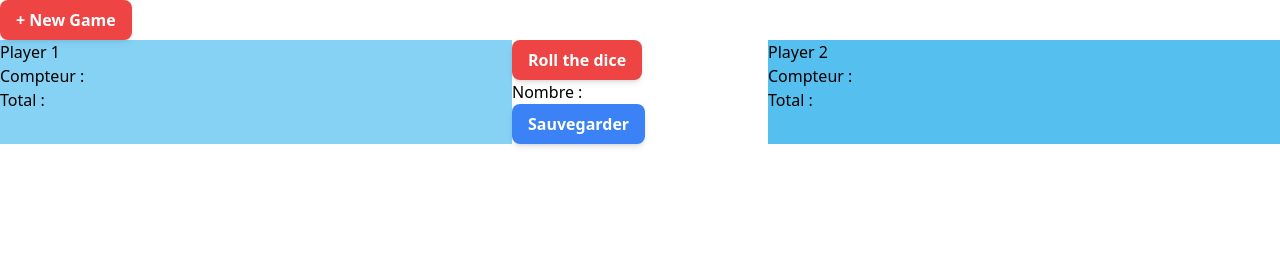
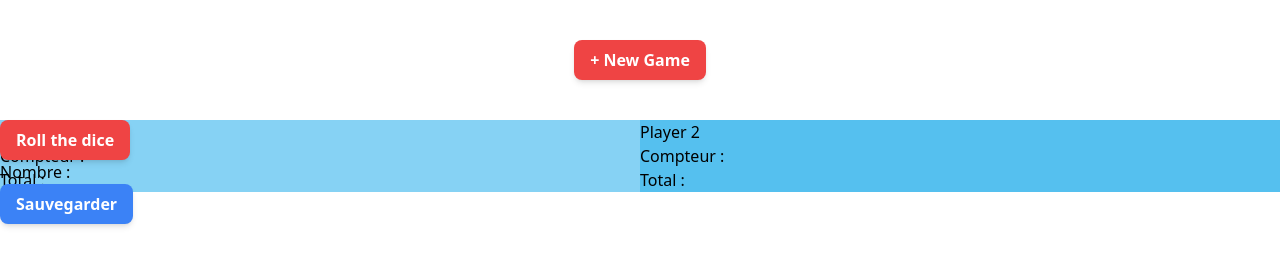
Before and after one commit to ThomasZadikian/Jeu-du-d-, a website: page src/index.html in a window 1280 px wide. Drawn offline with Linux system fonts and the light colour scheme.

Commit message:
minor change

```diff
--- a/src/index.html
+++ b/src/index.html
@@ -9,7 +9,7 @@
     <title>Jeu du dé</title>
   </head>
   <body>
-    <div class="flex items-center">
+    <div class="flex justify-center mt-10 mb-10">
       <button
         class="self-center py-2 px-4 bg-red-500 text-white font-semibold rounded-lg shadow-md hover:bg-red-700 focus:outline-none focus:ring-2 focus:ring-red-400 focus:ring-opacity-50"
         id="newGame"
@@ -20,14 +20,15 @@
 
     <!-- Game container -->
     <div class="flex flex-row">
-      <div class="bg-sky-500/50 basis-2/5">
+      <div class="bg-sky-500/50 basis-2/4">
         <h1>Player 1</h1>
         <p>Compteur : <span id="count"></span></p>
 
         <p>Total :<span id="totalPlayer1"> </span></p>
       </div>
 
-      <div class="basis-1/5 self-center">
+      <div class="absolute diceBox">
+        <div id="dice"></div>
         <button
           class="py-2 px-4 bg-red-500 text-white font-semibold rounded-lg shadow-md hover:bg-red-700 focus:outline-none focus:ring-2 focus:ring-red-400 focus:ring-opacity-75"
           id="roll"
@@ -43,7 +44,7 @@
         </button>
       </div>
 
-      <div class="bg-sky-500/70 basis-2/5">
+      <div class="bg-sky-500/70 basis-2/4">
         <h1>Player 2</h1>
         <p>Compteur : <span id="count"></span></p>
         <p>Total :<span id="totalPlayer1"> </span></p>
```
Also changed, not shown: dist/output.css.
